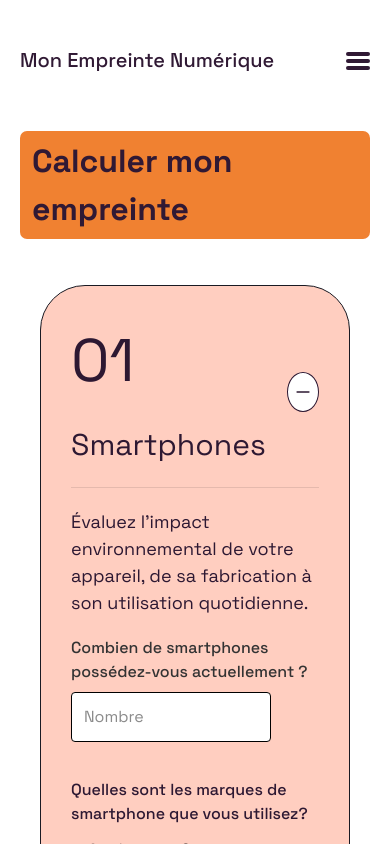
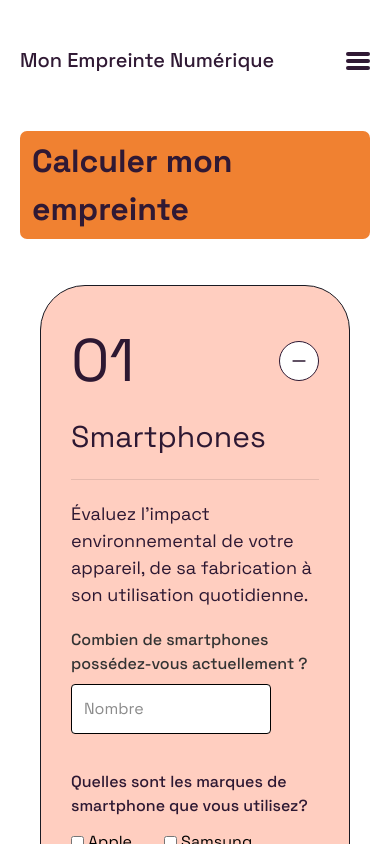
Before and after one commit to jbytes503/mon-empreinte-numerique, a Next.js app in the folder front/: page /calculator in a window 390 px wide. Shown: the top 844 px of the page. Built offline with nearby package versions, Linux system fonts and the light colour scheme.

Commit message:
correction for responsive toggle button

```diff
--- a/front/src/app/components/calculator/card.module.css
+++ b/front/src/app/components/calculator/card.module.css
@@ -142,3 +142,26 @@
     max-width: 300px;
     transition: background-color 0.3s ease;
 }
+
+@media (max-width: 878px) {
+    .header {
+        display: grid;
+        grid-template-columns: 1fr auto;
+        grid-template-rows: auto auto;
+        column-gap: 12px;
+        row-gap: 8px;
+        align-items: center;
+    }
+
+    .toggleButton {
+        grid-column: 2;
+        grid-row: 1;
+        justify-self: end;
+    }
+
+    .filledIndicator {
+        grid-column: 1 / span 2;
+        grid-row: 3;
+        justify-self: start;
+    }
+}
--- a/front/src/app/components/calculator/card.tsx
+++ b/front/src/app/components/calculator/card.tsx
@@ -57,7 +57,6 @@ const QuestionCard = ({
     return (
         <div className={cardClassName}>
             <div className={styles.header} onClick={toggleCard}>
-                <div className={styles.titleContainer}>
                 <span className={styles.number}>{number}</span>
                 <h2 className={styles.title}>{title}</h2>
                 {filled && !expanded && (
@@ -66,7 +65,7 @@ const QuestionCard = ({
                         <span>Complété</span>
                     </div>
                 )}
-                </div>
+
                 <button
                     className={styles.toggleButton}
                     type="button"
```
Lines whose indentation alone changed are shown as unchanged.
